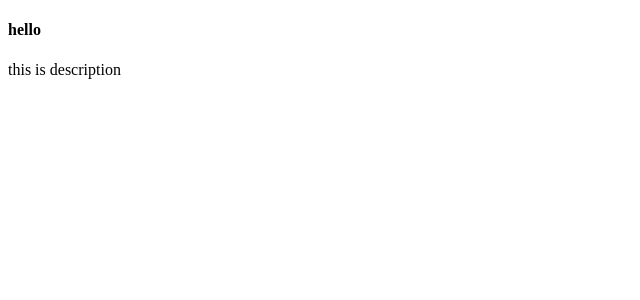
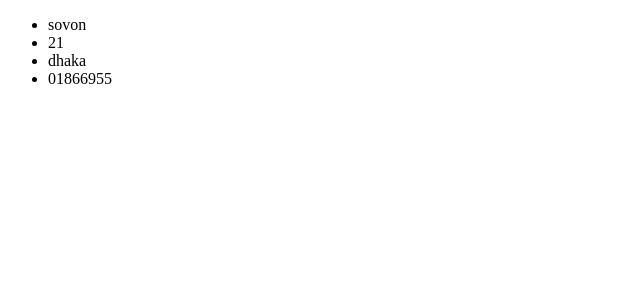
Before and after one commit to sovon-halder/learn-react, a React (Vite) app: page / in a window 1280 px wide. Shown: the top 300 px of the page, without its empty margins (0-640 px from the left). Built offline with nearby package versions, Linux system fonts and the light colour scheme.

Commit message:
passing object using props

```diff
--- a/src/App.jsx
+++ b/src/App.jsx
@@ -2,13 +2,29 @@ import React, { Fragment } from 'react';
 
 import Hero from './component/Hero';
 import Contact from './component/Contact';
+import Header from './component/Header';
 
 
 
 const App=()=>{
+
+
+  const item={
+
+    name:"sovon",
+    age: 21,
+    city:"dhaka",
+    phone:'01866955'
+  }
+
+
+
+
   return(
+<div>
+      <Header itemob={item}/>
+</div>
 
-      <Contact title="hello " dis="this is description"/>
 
   );
 };
--- a/src/component/Header.jsx
+++ b/src/component/Header.jsx
@@ -1,12 +1,13 @@
 import React from 'react';
 
-const Header = () => {
+const Header = (props) => {
     return (
         <div>
             <ul>
-                <li>Home</li>
-                <li>others</li>
-                <li>Blog</li>
+                <li>{props.itemob['name']}</li>
+                <li>{props.itemob['age']}</li>
+                <li>{props.itemob['city']}</li>
+                <li>{props.itemob['phone']}</li>
             </ul>
         </div>
     );
--- a/src/component/Hero.jsx
+++ b/src/component/Hero.jsx
@@ -1,9 +1,9 @@
 import React from 'react';
 
-const Hero = () => {
+const Hero = (props) => {
     return (
         <div>
-            <h1>here is hero section</h1>
+            <h3>{props.card}</h3>
         </div>
     );
 };
```
